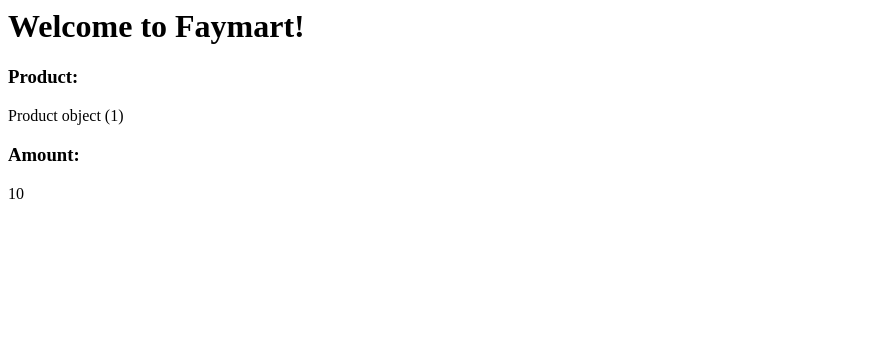
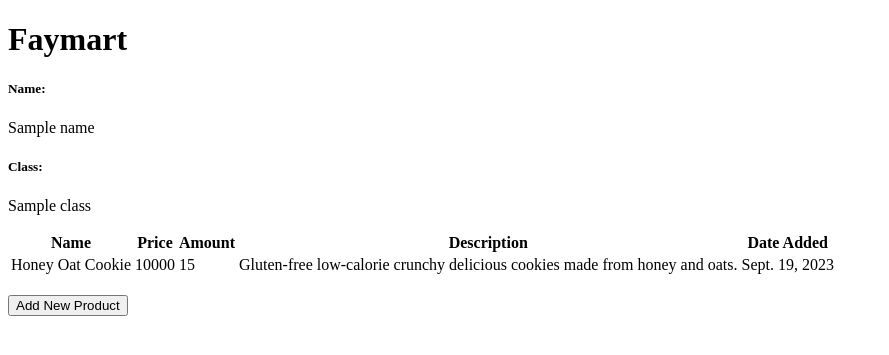
Before and after one commit to farrelayman09/faymart, a Django app: template main/templates/main.html in a window 1280 px wide. Shown: the top 355 px of the page, without its empty margins (0-889 px from the left). Run offline with Django 4.2, Linux system fonts and the light colour scheme; data comes from the database, SQL or seed files in the repository; both versions use the stored data as it was after the commit; tables that the repository leaves empty hold one stand-in row (values such as "Sample post"); the template is opened without the code that fills it: values that come from a table or form of the project are taken from there, most other values are stand-ins (such as "Sample title", 1, 10 or a date in 2020).

Commit message:
tugas 3 selesai

```diff
--- a/faymart/urls.py
+++ b/faymart/urls.py
@@ -18,6 +18,6 @@ from django.contrib import admin
 from django.urls import path, include
 
 urlpatterns = [
+    path('', include('main.urls')),
     path('admin/', admin.site.urls),
-    path('main/', include('main.urls'))
 ]
--- a/main/models.py
+++ b/main/models.py
@@ -2,6 +2,7 @@ from django.db import models
 
 class Product(models.Model):
     name = models.CharField(max_length=255)
+    amount = models.IntegerField()
+    price = models.IntegerField()
     date_added = models.DateField(auto_now_add=True)
-    amount = models.IntegerField()
     description = models.TextField()
--- a/main/templates/main.html
+++ b/main/templates/main.html
@@ -1,7 +1,41 @@
-<h1>Welcome to Faymart!</h1>
+{% extends 'base.html' %}
 
+{% block content %}
+<h1>Faymart</h1>
 
-<h3>Product: </h3>
-<p>{{ product }}<p>
-<h3>Amount: </h3>
-<p>{{ amount }}<p>
+<h5>Name:</h5>
+<p>{{name}}</p>
+
+<h5>Class:</h5>
+<p>{{class}}</p>
+<table>
+    <tr>
+        <th>Name</th>
+        <th>Price</th>
+        <th>Amount</th>
+        <th>Description</th>
+        <th>Date Added</th>
+    </tr>
+
+    {% comment %} Berikut cara memperlihatkan data produk di bawah baris ini {% endcomment %}
+
+    {% for product in products %}
+    <tr>
+        <td>{{product.name}}</td>
+        <td>{{product.price}}</td>
+        <td>{{product.amount}}</td>
+        <td>{{product.description}}</td>
+        <td>{{product.date_added}}</td>
+    </tr>
+    {% endfor %}
+</table>
+
+<br />
+
+<a href="{% url 'main:create_product' %}">
+    <button>
+        Add New Product
+    </button>
+</a>
+
+{% endblock content %}
--- a/main/urls.py
+++ b/main/urls.py
@@ -1,8 +1,13 @@
 from django.urls import path
-from main.views import show_main
+from main.views import show_main, create_product, show_xml, show_json, show_xml_by_id, show_json_by_id
 
 app_name = 'main'
 
 urlpatterns = [
+    path('xml/<int:id>/', show_xml_by_id, name='show_xml_by_id'),
+    path('json/<int:id>/', show_json_by_id, name='show_json_by_id'),
+    path('json/', show_json, name='show_json'),
+    path('xml/', show_xml, name='show_xml'),
+    path('create-product', create_product, name='create_product'),
     path('', show_main, name='show_main'),
 ]
--- a/requirements.txt
+++ b/requirements.txt
@@ -4,3 +4,4 @@ whitenoise
 psycopg2-binary
 requests
 urllib3
+django-environ
--- /dev/null
+++ b/templates/base.html
@@ -0,0 +1,18 @@
+{% load static %}
+<!DOCTYPE html>
+<html lang="en">
+    <head>
+        <meta charset="UTF-8" />
+        <meta
+                name="viewport"
+                content="width=device-width, initial-scale=1.0"
+        />
+        {% block meta %}
+        {% endblock meta %}
+    </head>
+
+    <body>
+        {% block content %}
+        {% endblock content %}
+    </body>
+</html>
```
Also changed, not shown: faymart/settings.py (+17 -1 lines), main/forms.py (added, +7 -0 lines), main/templates/create_product.html (added, +19 -0 lines), main/views.py (+38 -2 lines), .github/workflows/pbp-deploy.yml (added), db.sqlite3, main/migrations/0002_product_price.py (added), 7 other files.
